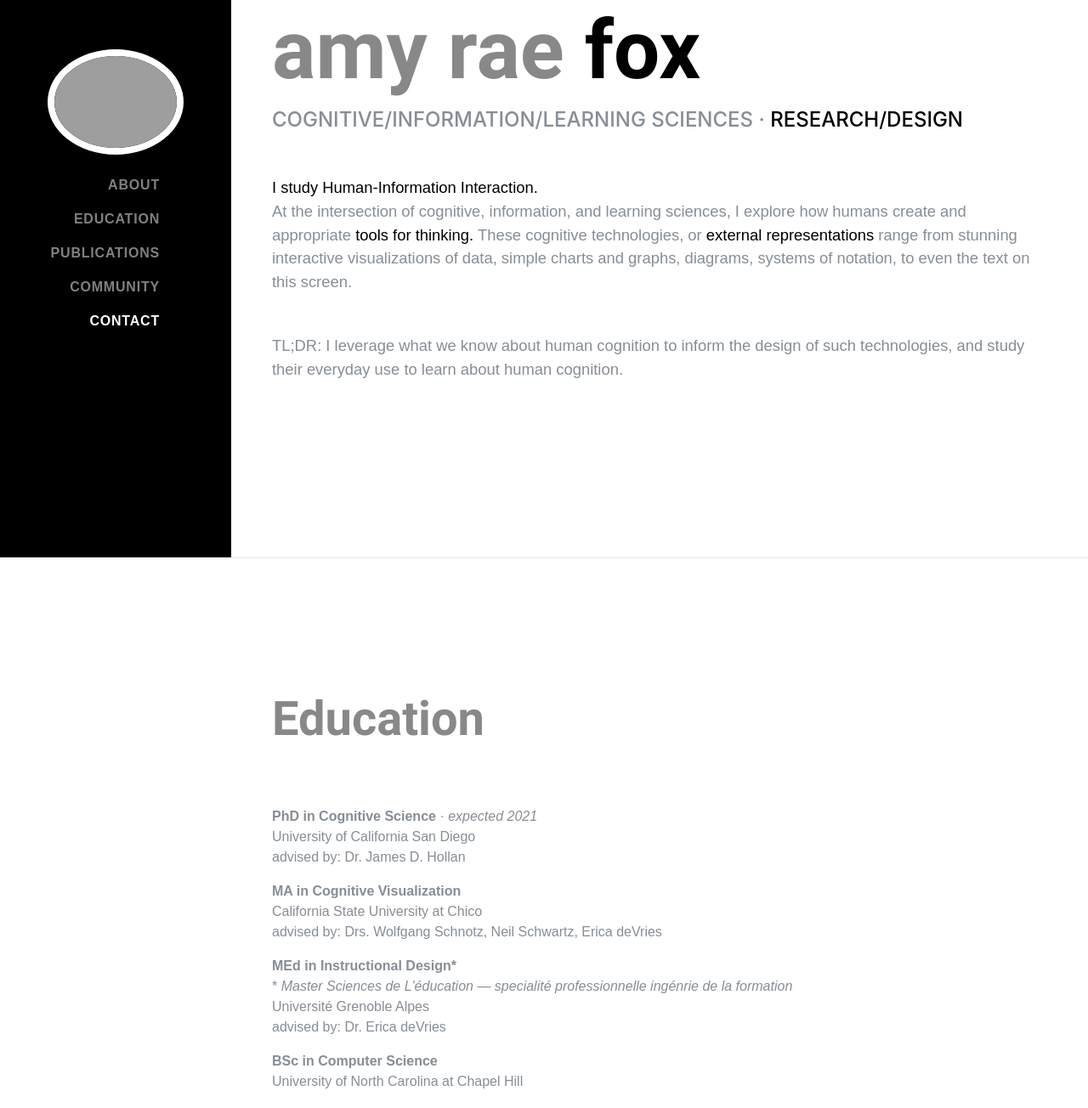
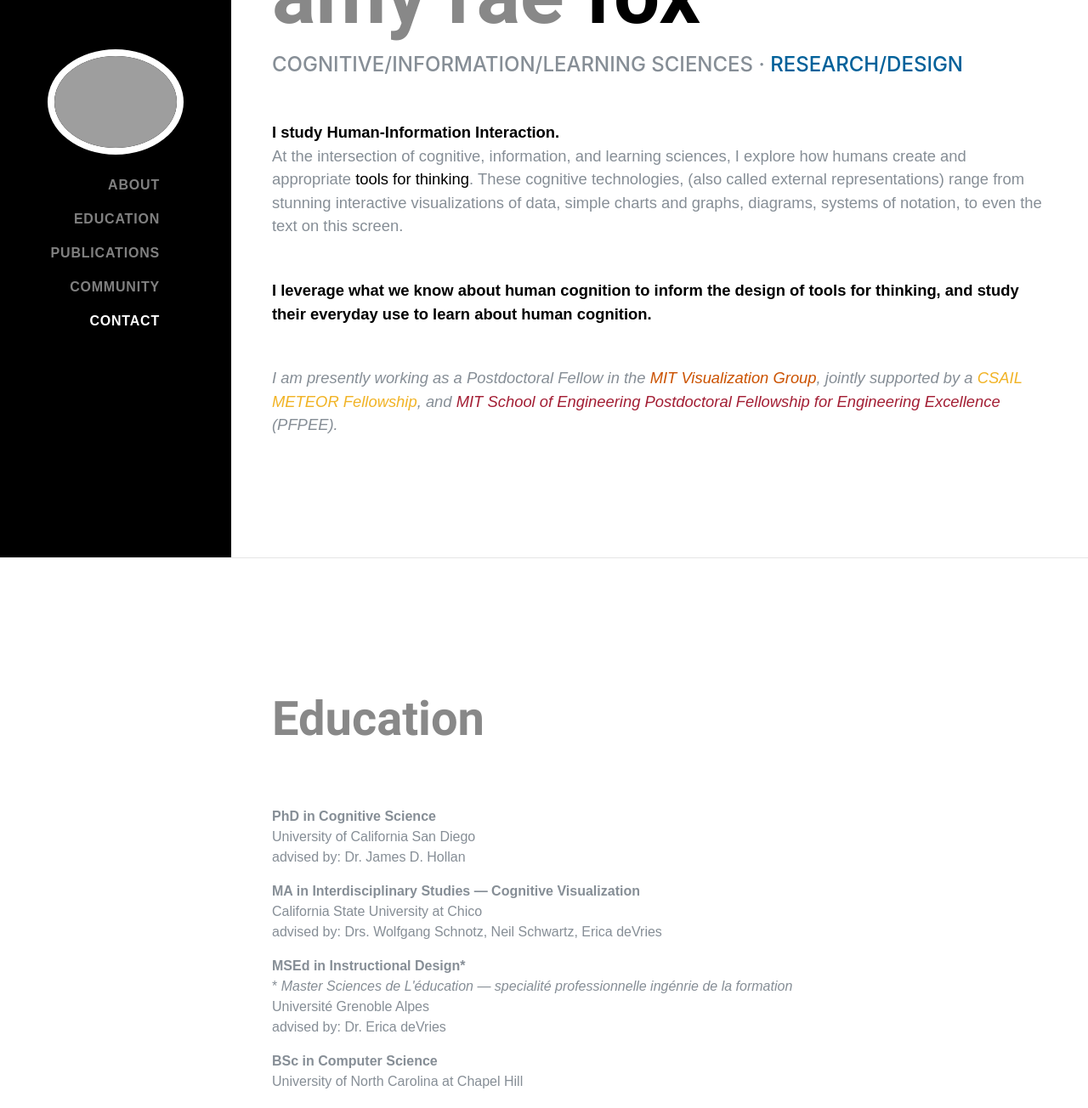
Before and after one commit to madebyafox/archive_madebyafox.github.io, a plain HTML site: page index.html in a window 1280 px wide. Shown: the part 144-1448 px from the top of the page at 85% size. Drawn offline with Linux system fonts and the light colour scheme; grey boxes are pictures that could not be loaded; a web font is replaced by a local one.

Commit message:
add postdoc info

```diff
--- a/index.html
+++ b/index.html
@@ -75,19 +75,21 @@ with thanks to [Start Bootstrap - Resume](https://startbootstrap.com/template-ov
         </h1>
 
         <div class="subheading mb-5">Cognitive/Information/Learning Sciences &#183;
-          <span class="text-primary"> Research/Design</span>
+			<span class="text-primary"><a style="color:#00619A"> Research/Design</a> </span>
         </div>
 
-        <p class="lead mb-5"><span class="text-primary">I study Human-Information Interaction.</span> <br>
-            At the intersection of cognitive, information, and learning sciences,
-            I explore how humans create and appropriate <span class="text-primary">tools for thinking.</span>
-            These cognitive technologies, or <span class="text-primary">external representations</span> range from
+        <p class="lead mb-5"><span class="text-primary"><strong>I study Human-Information Interaction.</strong></span> <br>
+          At the intersection of cognitive, information, and learning sciences,
+            I explore how humans create and appropriate <span class="text-primary">tools for thinking</span>.
+            These cognitive technologies, (also called external representations) range from
             stunning interactive visualizations of data, simple charts and graphs, diagrams, systems of notation,
-            to even the text on this screen.
+           to even the text on this screen. </p>
+        <p class="lead mb-5"> <span class="text-primary"><strong>I leverage what we know about human cognition to inform the design of tools for thinking,
+			and study their everyday use to learn about human cognition.</strong></span>
         </p>
-        <p class="lead mb-5"> TL;DR: I leverage what we know about human cognition to inform the design of such technologies,
-          and study their everyday use to learn about human cognition.
-        </p>
+
+<em>        <p class="lead mb-5"> I am presently working as a Postdoctoral Fellow in the <a href="http://vis.csail.mit.edu/" target="_blank" style="color: #CB5201">MIT Visualization Group</a>, jointly supported by a <a href="https://www.csail.mit.edu/meteor" target="_blank" style="color:#F1B325">CSAIL METEOR Fellowship</a>, and <a	href="https://engineering.mit.edu/the-mit-postdoctoral-fellowship-program-for-engineering-excellence/" target="_blank" style="color:#A31E34">MIT School of Engineering Postdoctoral Fellowship for Engineering Excellence</a> (PFPEE).&nbsp; </p></em>
+
 
       </div>
     </section>
@@ -98,19 +100,19 @@ with thanks to [Start Bootstrap - Resume](https://startbootstrap.com/template-ov
           <h2 class="mb-5">Education</h2>
 
       <div>
-        <p> <b>PhD in Cognitive Science</b> &#183; <i>expected 2021</i>
+        <p> <b>PhD in Cognitive Science</b>  <i>&nbsp;</i>
         </br> University of California San Diego
         </br> advised by: Dr. James D. Hollan </p>
       </div>
 
       <div>
-        <p> <b>MA in Cognitive Visualization</b>
+        <p> <b>MA in Interdisciplinary Studies — Cognitive Visualization</b>
         </br> California State University at Chico
       </br> advised by: Drs. Wolfgang Schnotz, Neil Schwartz, Erica deVries </p>
       </div>
 
       <div>
-        <p> <b>MEd in Instructional Design*</b>
+        <p> <b>MSEd  in Instructional Design*</b>
         </br> * <i>Master Sciences de L'&#233;ducation — specialit&#233; professionnelle ing&#233;nrie de la formation</i>
         </br> Universit&#233; Grenoble Alpes
         </br> advised by: Dr. Erica deVries </p>
@@ -244,7 +246,7 @@ with thanks to [Start Bootstrap - Resume](https://startbootstrap.com/template-ov
       <div class="w-100">
         <h2 class="mb-5">Community</h2>
           <h4>Leadership & Service</h4>
-                 2020-21 Diagrams :: Program Committee &mdash; Psychology Track
+                 2020-22 Diagrams :: Program Committee &mdash; Psychology Track
             <br> 2020 CHI :: AC for Late Breaking Work
             <br> 2019 ACM Creativy & Cognition :: Local Arrangements Co-Chair
             <br><br>
@@ -266,7 +268,9 @@ with thanks to [Start Bootstrap - Resume](https://startbootstrap.com/template-ov
           <h4>Teaching</h4>
             <br> COGS 10: Cognitive Consequences of Technology with Dr. James Hollan
             <br> COGS 13: Cognition in the Wild with Dr. Federico Rossano
-            <br> PSYC 60: Introduction to Statistics with Dr. Judith Fan
+            <br>
+             COGS 14A: Introduction to Statistics with Dr. Drew Walker
+           <br> PSYC 60: Introduction to Statistics with Dr. Judith Fan
             <br> COGS 100: Cyborgs, Now and in the Future with Dr. David Kirsh
             <br> COGS 102A: Cognitive Perspectives, with Dr. Christine Johnson
             <br> COGS 121: Human Computer Interaction Programming with Dr. Nadir Weibel
@@ -284,9 +288,11 @@ with thanks to [Start Bootstrap - Resume](https://startbootstrap.com/template-ov
     <section id="contact" class="resume-section p-3 p-lg-5 d-flex align-items-center">
       <div class="social-icons">
         <h2 class="mb-5">Contact Me</h2>
-        <a target="_blank" href="https://www.linkedin.com/in/amy-rae-fox-2b241a2/">
-          <i class="fab fa-linkedin-in"></i>
-        </a>
+        <p>I welcome inquiries about speaking engagements, my consulting services (information design, visualization design, product design) and opportunities for collaboration (research on graph comprehension, personal information environments). You can reach me at&nbsp;</p>
+        <p style="color:#00619A"><em><strong>amyraefoxphd at gmail dot com</strong>&nbsp; &nbsp;</em></p>
+<a target="_blank" href="https://www.linkedin.com/in/amy-rae-fox-2b241a2/">
+      <i class="fab fa-linkedin-in"></i>
+    </a>
         <a target="_blank" href="https://github.com/madebyafox">
           <i class="fab fa-github"></i>
         </a>
```
